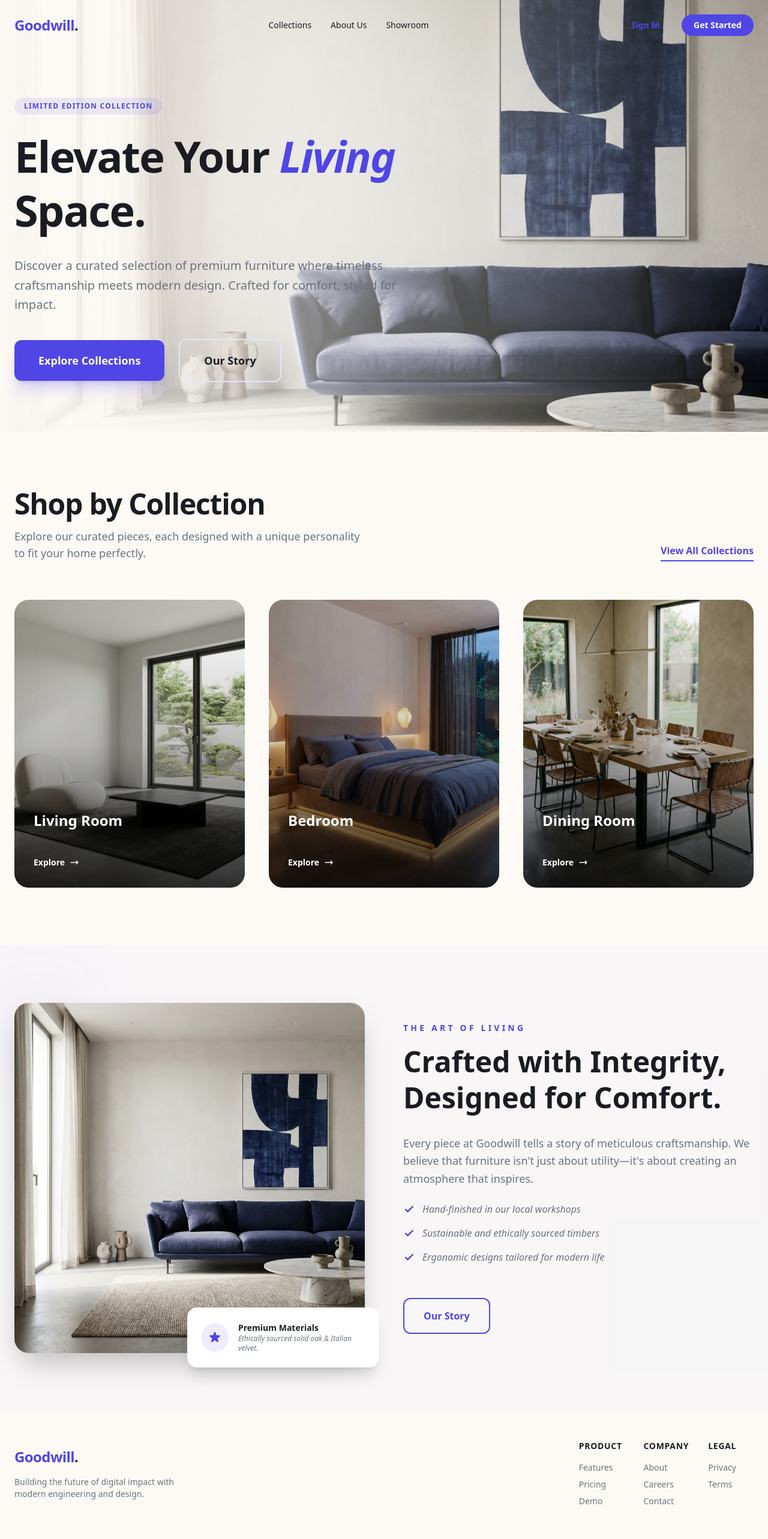
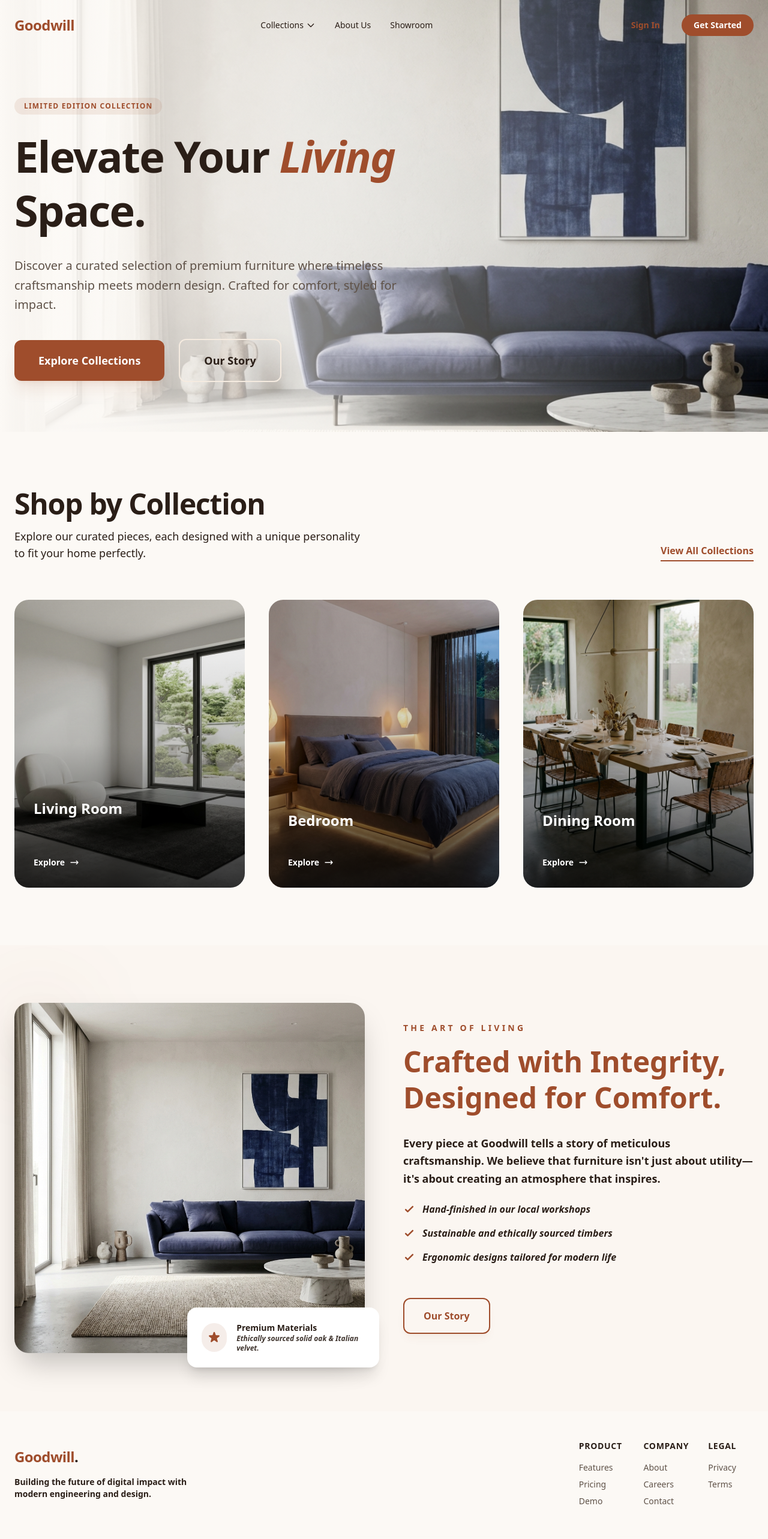
Before and after one commit to UganSinghMaharjan/Goodwill, a Next.js app: page / in a window 1280 px wide. Shown: the top 2566 px of the page at 60% size. Built offline with nearby package versions, Linux system fonts and the light colour scheme; no server answers.

Commit message:
change the design of he whole page

```diff
--- a/src/app/globals.css
+++ b/src/app/globals.css
@@ -1,21 +1,22 @@
 @import "tailwindcss";
 
 :root {
-  --background: #fdfaf5; /* Creamy Milk background */
-  --foreground: #1a1c22; /* Deep Charcoal for legibility */
-  --primary: #4f46e5; /* Indigo */
-  --primary-hover: #4338ca;
-  --secondary: #6b7280;
-  --accent: #e0e7ff; /* Soft Indigo wash */
+  --background: #fcf9f5; /* Warm Creamy background */
+  --foreground: #2a1e17; /* Deep Espresso Brown for maximum legibility */
+  --primary: #9f4d2c; /* Terracotta Primary */
+  --primary-hover: #863d22;
+  --secondary: #5f5248; /* Dark Muted Earth Brown */
+  --accent: #f5ebe0; /* Soft Peach Wash */
 }
 
-@theme inline {
-  --color-background: var(--background);
-  --color-foreground: var(--foreground);
-  --color-primary: var(--primary);
-  --color-primary-hover: var(--primary-hover);
-  --color-secondary: var(--secondary);
-  --color-accent: var(--accent);
+@theme {
+  --color-background: #fcf9f5;
+  --color-foreground: #2a1e17;
+  --color-primary: #9f4d2c;
+  --color-primary-hover: #863d22;
+  --color-secondary: #5f5248;
+  --color-accent: #f5ebe0;
+
   --font-sans: var(--font-geist-sans);
   --font-mono: var(--font-geist-mono);
 }
@@ -23,7 +24,7 @@
 @media (prefers-color-scheme: dark) {
   :root {
     --background: #0f1115; /* Sleek Deep Dark */
-    --foreground: #f3f4f6;
+    --foreground: #4f4f4f;
     --primary: #6366f1;
     --accent: #1e1b4b;
   }
--- a/src/app/page.tsx
+++ b/src/app/page.tsx
@@ -1,6 +1,7 @@
 import Navbar from "@/components/Navbar";
 import Hero from "@/components/Hero";
-import Categories from "@/components/Features"; // Renamed internally but file is Features.tsx
+import Categories from "@/components/Features";
+import FeaturedProducts from "@/components/FeaturedProducts";
 import ProductHighlight from "@/components/ProductHighlight";
 import Footer from "@/components/Footer";
 
@@ -10,6 +11,7 @@ export default function Home() {
       <Navbar />
       <Hero />
       <Categories />
+      <FeaturedProducts />
       <ProductHighlight />
       <Footer />
     </main>
--- /dev/null
+++ b/src/components/FeaturedProducts.tsx
@@ -0,0 +1,85 @@
+"use client";
+
+import { useEffect, useState } from "react";
+import Image from "next/image";
+import Link from "next/link";
+
+interface Product {
+  id: number;
+  name: string;
+  category: string;
+  price: number;
+  description: string;
+  image_url: string;
+}
+
+export default function FeaturedProducts() {
+  const [products, setProducts] = useState<Product[]>([]);
+  const [loading, setLoading] = useState(true);
+
+  useEffect(() => {
+    const fetchFeatured = async () => {
+      try {
+        // For now, just fetch all products and take first 3 as featured
+        const response = await fetch(`http://127.0.0.1:8001/products/bedroom`); // Defaulting to one category for demo
+        const data = await response.json();
+        setProducts(data.slice(0, 3));
+      } catch (error) {
+        console.error("Error fetching featured products:", error);
+      } finally {
+        setLoading(false);
+      }
+    };
+    fetchFeatured();
+  }, []);
+
+  if (loading || products.length === 0) return null;
+
+  return (
+    <section className="py-24 bg-white">
+      <div className="container mx-auto px-6">
+        <div className="text-center mb-16">
+          <h2 className="text-4xl md:text-5xl font-bold mb-4 tracking-tight">
+            Featured Masterpieces
+          </h2>
+          <p className="text-foreground text-lg font-bold max-w-2xl mx-auto">
+            A glimpse into our most celebrated designs, where every curve and
+            texture is a testament to our dedication.
+          </p>
+        </div>
+
+        <div className="grid grid-cols-1 md:grid-cols-2 lg:grid-cols-3 gap-12">
+          {products.map((product) => (
+            <div key={product.id} className="group relative">
+              <div className="relative aspect-square overflow-hidden rounded-3xl mb-6 shadow-sm hover:shadow-xl transition-shadow duration-500">
+                <Image
+                  src={product.image_url}
+                  alt={product.name}
+                  fill
+                  className="object-cover transition-transform duration-[1.5s] group-hover:scale-110"
+                />
+                <div className="absolute inset-0 bg-black/5 group-hover:bg-black/20 transition-colors duration-500" />
+                <div className="absolute bottom-6 left-6 right-6 translate-y-12 opacity-0 group-hover:translate-y-0 group-hover:opacity-100 transition-all duration-500">
+                  <button className="w-full py-4 bg-white/90 backdrop-blur-md rounded-xl font-bold text-primary shadow-lg hover:bg-white transition-colors">
+                    Quick View
+                  </button>
+                </div>
+              </div>
+              <div className="flex justify-between items-start">
+                <div>
+                  <h3 className="text-xl font-bold mb-1">{product.name}</h3>
+                  <p className="text-foreground text-xs font-extrabold uppercase tracking-widest">
+                    {product.category.replace("-", " ")}
+                  </p>
+                </div>
+                <p className="text-primary font-bold text-lg">
+                  ${product.price}
+                </p>
+              </div>
+            </div>
+          ))}
+        </div>
+      </div>
+    </section>
+  );
+}
--- a/src/components/Features.tsx
+++ b/src/components/Features.tsx
@@ -7,19 +7,19 @@ export default function Categories() {
       title: "Living Room",
       description: "Sophisticated comfort for your shared spaces.",
       image: "/images/cat-living.png",
-      href: "#living-room",
+      href: "/collections/living-room",
     },
     {
       title: "Bedroom",
       description: "Serene designs for your personal sanctuary.",
       image: "/images/cat-bedroom.png",
-      href: "#bedroom",
+      href: "/collections/bedroom",
     },
     {
       title: "Dining Room",
       description: "Elegant settings for memorable gatherings.",
       image: "/images/cat-dining.png",
-      href: "#dining-room",
+      href: "/collections/dining-room",
     },
   ];
 
@@ -31,7 +31,7 @@ export default function Categories() {
             <h2 className="text-4xl md:text-5xl font-bold mb-4 tracking-tight">
               Shop by Collection
             </h2>
-            <p className="text-secondary text-lg">
+            <p className="text-foreground text-lg font-medium">
               Explore our curated pieces, each designed with a unique
               personality to fit your home perfectly.
             </p>
@@ -61,7 +61,7 @@ export default function Categories() {
                 <h3 className="text-2xl font-bold text-white mb-2">
                   {cat.title}
                 </h3>
-                <p className="text-gray-300 text-sm opacity-0 group-hover:opacity-100 transition-opacity duration-300 transform translate-y-4 group-hover:translate-y-0">
+                <p className="text-gray-100 text-sm font-bold opacity-0 group-hover:opacity-100 transition-opacity duration-300 transform translate-y-4 group-hover:translate-y-0">
                   {cat.description}
                 </p>
                 <span className="mt-4 inline-flex items-center text-white font-bold text-sm">
--- a/src/components/Footer.tsx
+++ b/src/components/Footer.tsx
@@ -12,7 +12,7 @@ export default function Footer() {
             >
               Goodwill<span className="text-foreground">.</span>
             </Link>
-            <p className="mt-4 text-secondary text-sm max-w-xs">
+            <p className="mt-4 text-foreground font-bold text-sm max-w-xs">
               Building the future of digital impact with modern engineering and
               design.
             </p>
@@ -107,7 +107,7 @@ export default function Footer() {
           </div>
         </div>
 
-        <div className="mt-12 pt-8 border-t border-accent/10 flex flex-col md:flex-row justify-between items-center text-xs text-secondary italic">
+        <div className="mt-12 pt-8 border-t border-accent/10 flex flex-col md:flex-row justify-between items-center text-xs text-foreground font-bold italic">
           <p>© {new Date().getFullYear()} Goodwill Inc. All rights reserved.</p>
           <div className="mt-4 md:mt-0 flex space-x-6">
             <span>Designed for Excellence</span>
--- a/src/components/Hero.tsx
+++ b/src/components/Hero.tsx
@@ -33,7 +33,7 @@ export default function Hero() {
           <div className="flex flex-col sm:flex-row items-center space-y-4 sm:space-y-0 sm:space-x-6">
             <Link
               href="/#collections"
-              className="w-full sm:w-auto px-10 py-5 text-lg font-bold text-center text-white bg-primary rounded-xl hover:bg-primary-hover transition-all transform hover:scale-105 shadow-xl shadow-primary/20"
+              className="w-full sm:w-auto px-10 py-5 text-lg font-bold text-center text-white bg-primary rounded-xl hover:bg-primary-hover transition-all transform hover:scale-105 shadow-xl shadow-primary/10"
             >
               Explore Collections
             </Link>
--- a/src/components/Navbar.tsx
+++ b/src/components/Navbar.tsx
@@ -27,25 +27,57 @@ export default function Navbar() {
           href="/"
           className="text-2xl font-bold tracking-tight text-primary"
         >
-          Goodwill<span className="text-foreground">.</span>
+          Goodwill<span className="text-foreground"></span>
         </Link>
 
         <div className="hidden md:flex items-center space-x-8">
-          <Link
-            href="/#collections"
-            className="text-sm font-medium hover:text-primary transition-colors"
-          >
-            Collections
-          </Link>
+          <div className="relative group">
+            <button className="text-sm font-medium text-foreground hover:text-primary transition-colors flex items-center gap-1">
+              Collections
+              <svg
+                className="w-4 h-4"
+                fill="none"
+                stroke="currentColor"
+                viewBox="0 0 24 24"
+              >
+                <path
+                  strokeLinecap="round"
+                  strokeLinejoin="round"
+                  strokeWidth={2}
+                  d="M19 9l-7 7-7-7"
+                />
+              </svg>
+            </button>
+            <div className="absolute top-full -left-4 w-48 bg-background backdrop-blur-md border border-primary/10 rounded-2xl shadow-xl py-4 opacity-0 invisible group-hover:opacity-100 group-hover:visible transition-all duration-300 translate-y-2 group-hover:translate-y-0">
+              <Link
+                href="/collections/living-room"
+                className="block px-6 py-2 text-sm text-secondary font-bold hover:text-primary hover:bg-accent/5 transition-colors"
+              >
+                Living Room
+              </Link>
+              <Link
+                href="/collections/bedroom"
+                className="block px-6 py-2 text-sm text-secondary font-bold hover:text-primary hover:bg-accent/5 transition-colors"
+              >
+                Bedroom
+              </Link>
+              <Link
+                href="/collections/dining-room"
+                className="block px-6 py-2 text-sm text-secondary font-bold hover:text-primary hover:bg-accent/5 transition-colors"
+              >
+                Dining Room
+              </Link>
+            </div>
+          </div>
           <Link
             href="/about"
-            className="text-sm font-medium hover:text-primary transition-colors"
+            className="text-sm font-medium text-foreground hover:text-primary transition-colors"
           >
             About Us
           </Link>
           <Link
             href="/#showroom"
-            className="text-sm font-medium hover:text-primary transition-colors"
+            className="text-sm font-medium text-foreground hover:text-primary transition-colors"
           >
             Showroom
           </Link>
--- a/src/components/ProductHighlight.tsx
+++ b/src/components/ProductHighlight.tsx
@@ -27,8 +27,10 @@ export default function ProductHighlight() {
                 </svg>
               </div>
               <div>
-                <p className="text-sm font-bold">Premium Materials</p>
-                <p className="text-xs text-secondary italic">
+                <p className="text-sm font-extrabold text-foreground">
+                  Premium Materials
+                </p>
+                <p className="text-xs text-foreground font-bold italic opacity-90">
                   Ethically sourced solid oak & Italian velvet.
                 </p>
               </div>
@@ -39,11 +41,11 @@ export default function ProductHighlight() {
             <h3 className="text-sm font-bold text-primary uppercase tracking-[0.3em] mb-4 text-center lg:text-left">
               The Art of Living
             </h3>
-            <h2 className="text-4xl md:text-5xl font-bold mb-8 leading-tight text-center lg:text-left">
+            <h2 className="text-primary text-4xl md:text-5xl font-bold mb-8 leading-tight text-center lg:text-left">
               Crafted with Integrity, Designed for Comfort.
             </h2>
             <div className="space-y-6">
-              <p className="text-lg text-secondary leading-relaxed text-center lg:text-left">
+              <p className="text-lg text-foreground font-bold leading-relaxed text-center lg:text-left">
                 Every piece at Goodwill tells a story of meticulous
                 craftsmanship. We believe that furniture isn't just about
                 utility—it's about creating an atmosphere that inspires.
@@ -56,7 +58,7 @@ export default function ProductHighlight() {
                 ].map((item, i) => (
                   <li
                     key={i}
-                    className="flex items-center space-x-3 text-secondary italic"
+                    className="flex items-center space-x-3 text-foreground font-extrabold italic"
                   >
                     <svg
                       className="w-5 h-5 text-primary flex-shrink-0"
@@ -76,7 +78,7 @@ export default function ProductHighlight() {
                 ))}
               </ul>
               <div className="pt-8 flex justify-center lg:justify-start">
-                <button className="px-8 py-4 font-bold text-primary border-2 border-primary rounded-xl hover:bg-primary hover:text-white transition-all">
+                <button className="px-8 py-4 font-bold text-primary border-2 border-primary rounded-xl hover:bg-primary hover:text-white transition-all shadow-lg shadow-primary/5">
                   Our Story
                 </button>
               </div>
```
Also changed, not shown: src/app/about/page.tsx (+7 -2 lines), src/app/collections/[category]/page.tsx (added, +126 -0 lines).
